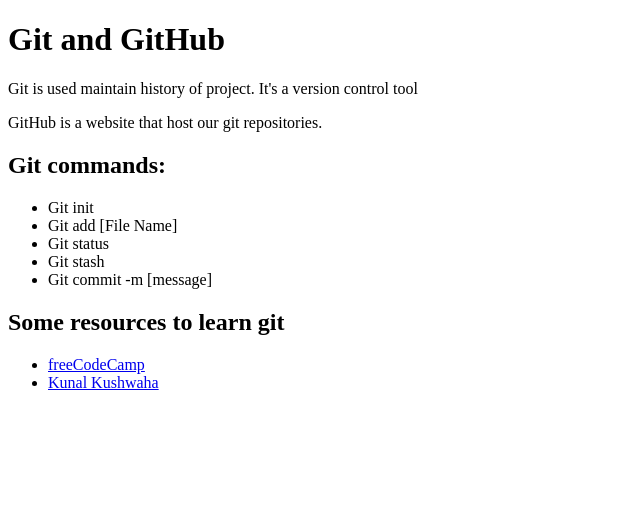
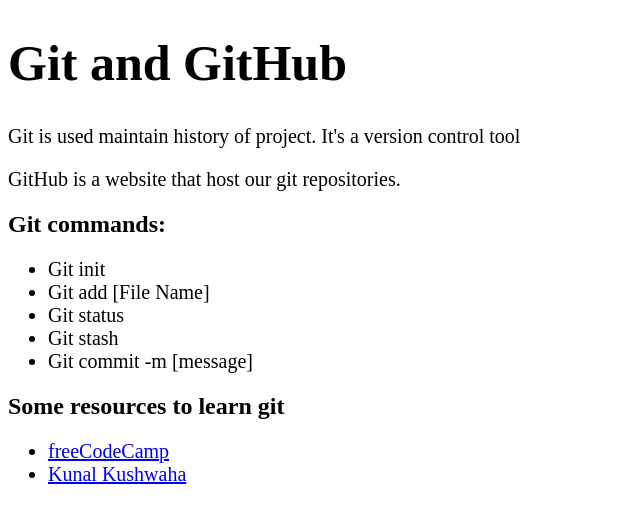
Before and after one commit to NINAD-17/git-practice-d8723, a plain HTML site: page index.html in a window 1280 px wide. Shown: the whole page, without its empty margins (0-640 px from the left). Drawn offline with Linux system fonts and the light colour scheme.

Commit message:
add styles.css file

```diff
--- a/index.html
+++ b/index.html
@@ -4,10 +4,11 @@
     <meta charset="UTF-8">
     <meta name="viewport" content="width=device-width, initial-scale=1.0">
     <title>Learning Git and Github!</title>
+    <link rel="stylesheet" href="styles.css">
 </head>
 <body>
 
-    <h1>Git and GitHub</h1>
+    <h1 class="">Git and GitHub</h1>
 
     <p>Git is used maintain history of project. It's a version control tool</p>
 
--- /dev/null
+++ b/styles.css
@@ -0,0 +1,13 @@
+h1 {
+    color: black;
+    font-weight: bold;
+    font-size: 50px;
+}
+
+p {
+    font-size: 20px;
+}
+
+li {
+    font-size: 20px;
+}
```
